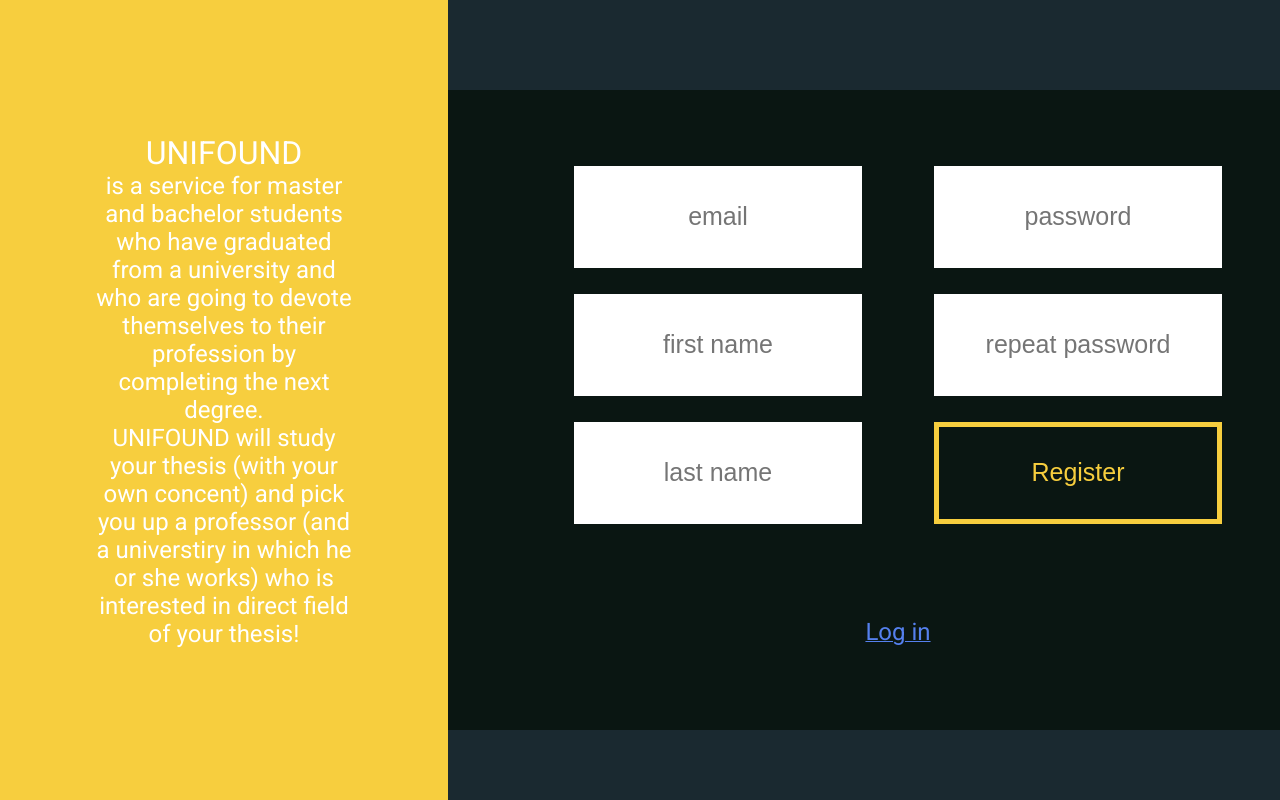
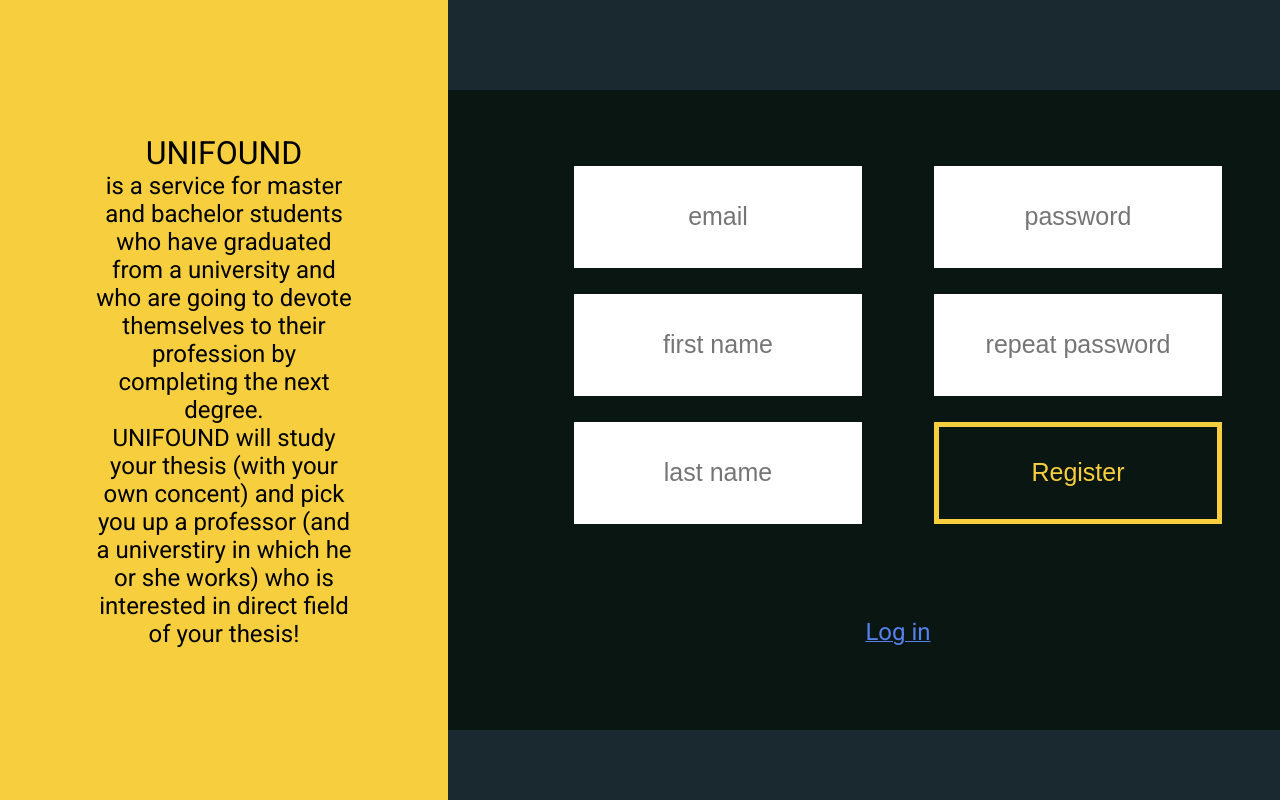
Before and after one commit to devteamepic/frontend, a React (Create React App) app: page /register in a window 1280 px wide. Shown: the top 800 px of the page. Built offline with nearby package versions, Linux system fonts and the light colour scheme; the HTML template or start-up script is replaced by a standard one.

Commit message:
refactored the register

```diff
--- a/src/components/core/pages/RegisterPage/RegisterPage.js
+++ b/src/components/core/pages/RegisterPage/RegisterPage.js
@@ -20,16 +20,14 @@ const RegisterPage = ({ error, ...props }) => {
     >
       { errorMessage && <ErrorDialog/> }
         <TextViewer
-              childrenData={ registerPageText }
-              color = 'black'
+          childrenData = { registerPageText }
+          additionalStyles = { 'color: black;' }
         />
-          <div style={{ height: '100%', width: '100%', backgroundColor: colorScheme.denim }}>
+      <div style = {{ height: '100%', width: '100%', backgroundColor: colorScheme.denim }}>
         <RegisterForm
-              styles={{ marginTop: '10% !important' }}
           colorScheme = { colorScheme }
         />
       </div>
-
     </LogRegPagesStyled>
   )
 }
--- a/src/components/styled/pages/logRegPagesStyled.js
+++ b/src/components/styled/pages/logRegPagesStyled.js
@@ -6,7 +6,6 @@ width: 100%;
 background-color: ${ props => props.colorScheme.marigold };
 display: grid;
 grid-template-columns: ${ props => props.isLogin ? '55% auto' : 'auto 65%' };
-
 `
 
 export default LogRegPagesStyled
```
Lines whose indentation alone changed are shown as unchanged.
